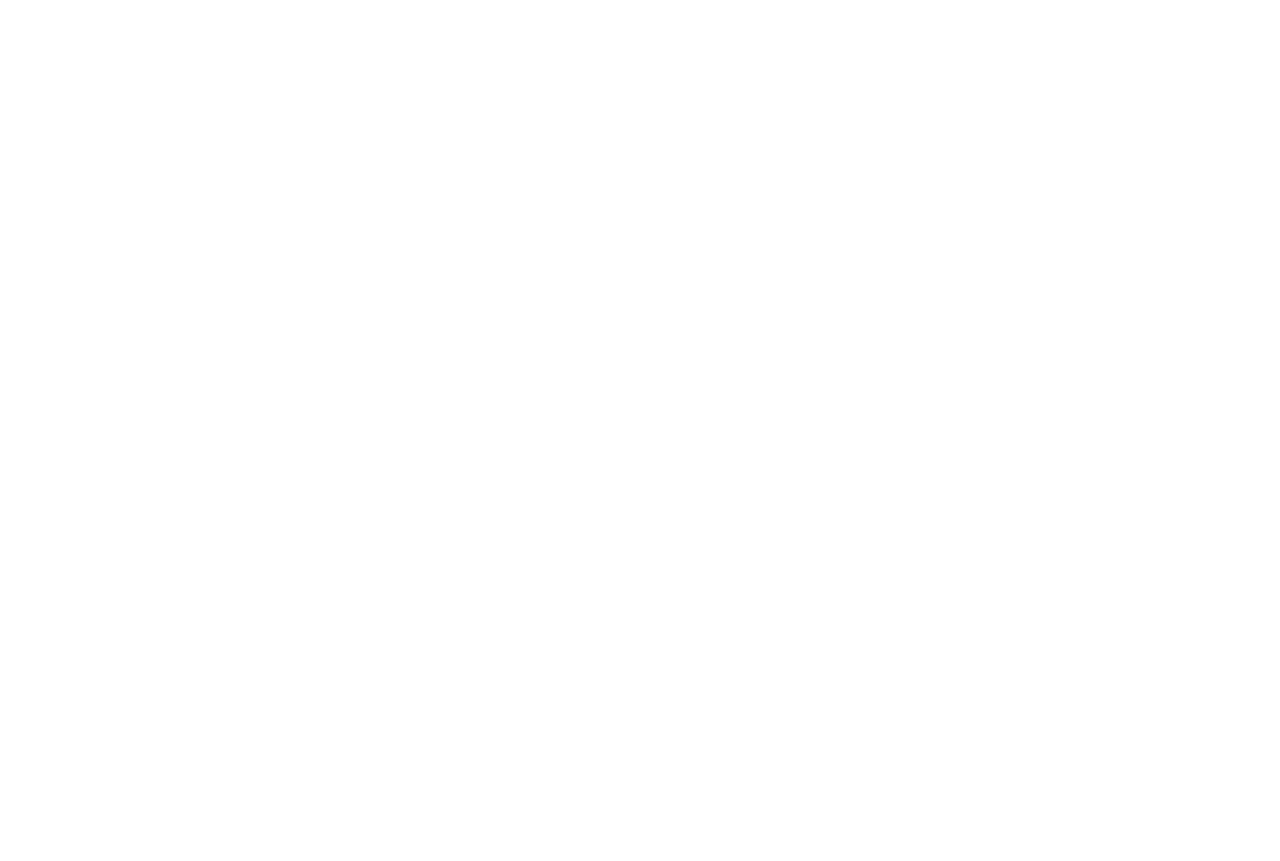
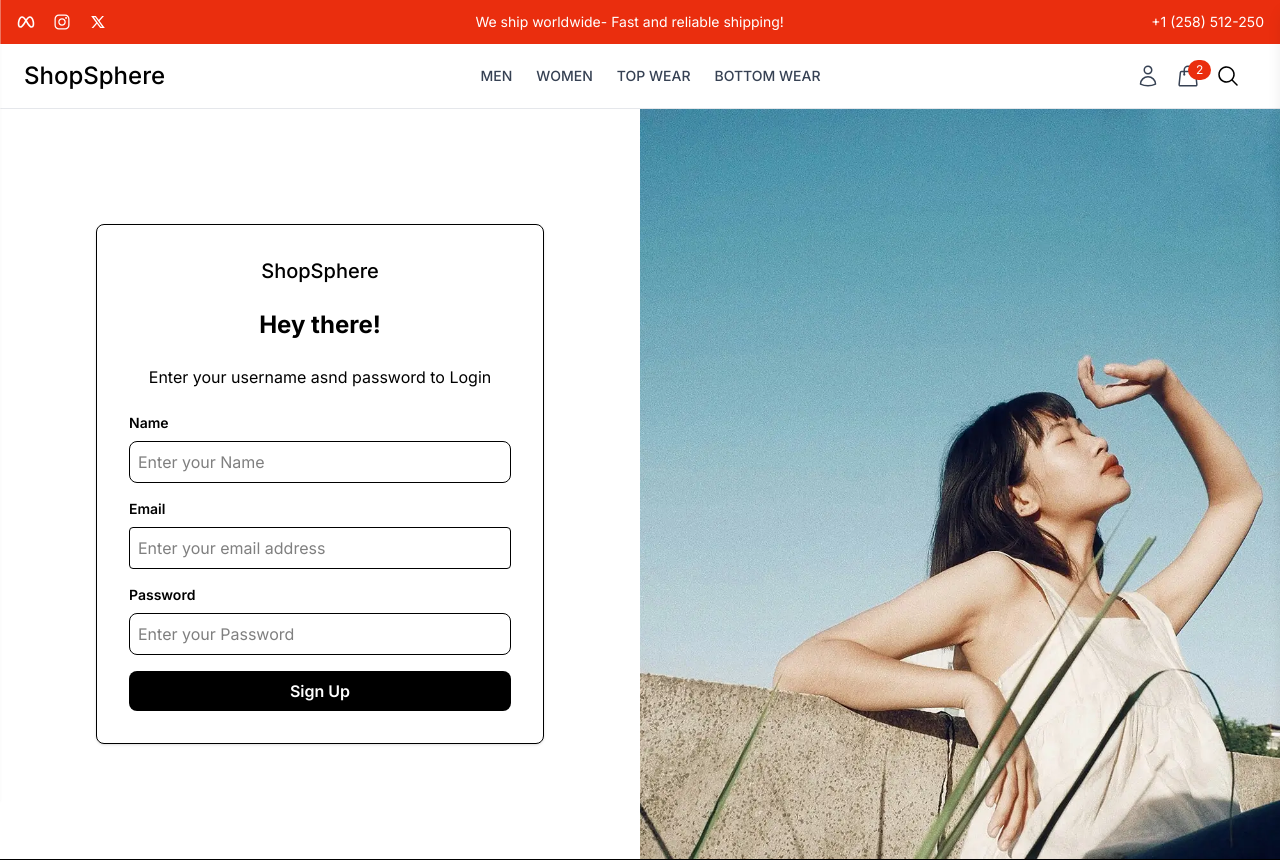
Before and after one commit to VINODKUMAR36594/ShopSphere, a React (Vite) app in the folder frontend/: page /register in a window 1280 px wide. Before the commit this address had no page. Shown: the top 861 px of the page. Before the commit the page ends 800 px from the top, so only its background shows below. Built offline with nearby package versions, Linux system fonts and the light colour scheme.

Commit message:
Add Login and Register pages, and integrate FeaturedCollection and FeaturesSection into Home

```diff
--- a/frontend/src/App.jsx
+++ b/frontend/src/App.jsx
@@ -4,12 +4,16 @@
 import UserLayout from './components/Layout/UserLayout';
 import Home from "./pages/Home";
 import {Toaster} from "sonner";
+import Login from "./pages/Login";
+import Register from "./pages/Register";
 function App(){
   return(
   <BrowserRouter>
   <Toaster position="top-right"/>
   <Routes>
     <Route path="/" element={<UserLayout/>} >
+    <Route path="login" element={<Login/>}></Route>
+    <Route path="register" element={<Register/>}></Route>
       {/* User Layout */}
       <Route index element={<Home/>}/>
        </Route>
--- /dev/null
+++ b/frontend/src/components/Products/FeaturedCollection.jsx
@@ -0,0 +1,29 @@
+import React from 'react'
+import { Link } from 'react-router-dom'
+import featured from '../../assets/featured.webp'
+const FeaturedCollection = () => {
+  return (
+    <section className='py-16 px-4 lg:px-0'>
+        <div className='container mx-auto flex flex-col-reverse lg:flex-row item-center bg-green-50 rounded-3xl'>
+            {/* left content */}
+            <div className='lg:w-1/2 p-8 text-center lg:text-left'>
+            <h2 className='text-lg font-semibold text-gray-700 mb-2'>
+                Comfort and Style</h2>
+                <h2 className='text-4xl lg:text-5xl font-bold mb-6 '>
+                    Apparel made for your everyday life</h2>
+                    <p className='text-lg text-gray-600 mb-6 '>
+                      Discover high-quality,comfortable clothing that effortlessly blends fashion and function. Designed to make you look and feel great every day.  </p>
+                      <Link to='/collections/all' className='bg-black text-white px-6 py-3 rounded-lg text-lg hover:bg-gray-800'>Shop Now</Link></div>
+
+
+        {/* Right Content */}
+        <div className='lg:w-1/2'>
+        <img src={featured} alt="Featured Collection"
+        className='w-full h-full object-cover lg:rounded-tr-3xl lg:rounded-br-3xl'/>
+        </div>
+         </div>
+    </section>
+  )
+}
+
+export default FeaturedCollection
--- /dev/null
+++ b/frontend/src/components/Products/FeaturesSection.jsx
@@ -0,0 +1,42 @@
+import React from 'react'
+import {HiOutlineCreditCard, HiShoppingBag} from 'react-icons/hi'
+import {HiArrowPathRoundedSquare} from 'react-icons/hi2'
+export default function FeaturesSection() {
+  return (
+    <section className='py-16 px-4 bg-white '>
+        <div className='container mx-auto grid grid-cols-1 md:grid-cols-3 gap-8 text-center'>
+            {/* Feature 1 */}
+            <div className='flex flex-col items-center '>
+                <div className='p-4 rounded-full mb-4'>
+                    <HiShoppingBag className='text-xl'/>
+                </div>
+                <h4 className='tracking-tighter mb-2  '>FREE INTERNATIONAL SHIPPING</h4>
+                <p className='text-gray-600 text-sm tracking-tighter'>
+                    On all orders over $100.00
+                </p>
+            </div>
+             {/* Feature 1 */}
+            <div className='flex flex-col items-center '>
+                <div className='p-4 rounded-full mb-4'>
+                    <HiArrowPathRoundedSquare className='text-xl'/>
+                </div>
+                <h4 className='tracking-tighter mb-2  '>    45 DAYS RETURN </h4>
+                <p className='text-gray-600 text-sm tracking-tighter'>
+                  Money back guarantee
+                  </p>
+            </div>
+             {/* Feature 1 */}
+            <div className='flex flex-col items-center '>
+                <div className='p-4 rounded-full mb-4'>
+                    <HiOutlineCreditCard className='text-xl'/>
+                </div>
+                <h4 className='tracking-tighter mb-2  '>SECURE CHECKOUT</h4>
+                <p className='text-gray-600 text-sm tracking-tighter'>
+                    1100% secured checkout process
+                </p>
+            </div>
+        </div>
+      HEllo=O
+    </section>
+  )
+}
--- a/frontend/src/pages/Home.jsx
+++ b/frontend/src/pages/Home.jsx
@@ -4,6 +4,8 @@
 import NewArrivals from '../components/Products/NewArrivals'
 import ProductDetails from '../components/Products/ProductDetails'
 import ProductGrid from '../components/Products/ProductGrid'
+import FeaturedCollection  from '../components/Products/FeaturedCollection'
+import FeaturesSection from '../components/Products/FeaturesSection'
 const placeholderProducts =[
    {
         _id:1,
@@ -100,6 +102,8 @@
         <h2 className='text-3xl text-center font-bold mb-4'>Top Wears for Women</h2>
         <ProductGrid products={placeholderProducts}/>
       </div>
+      <FeaturedCollection/>
+      <FeaturesSection/>
     </div>
   )
 }
--- /dev/null
+++ b/frontend/src/pages/Login.jsx
@@ -0,0 +1,60 @@
+import React, { useState } from 'react'
+import { Link } from 'react-router-dom';
+import login from '../assets/login.webp'
+const Login = () => {
+    const [email,setEmail]=useState("");
+    const [password,setPassword]=useState("");
+  return (
+    <div className='flex '>
+        <div className='w-full md:w-1/2 flex flex-col justify-center items-center p-8 md:p-12'>
+        <form className='w-full max-w-md bg-white p-8 rounded-lg border shadow-sm'>
+            <div className='flex justify-center mb-6 '>
+                <h2 className='text-xl font-medium '>ShopSphere</h2></div>
+                <h2 className='text-2xl font-bold text-center mb-6'>Hey there! </h2>
+                <p className='text-center mb-6'>
+                    Enter your username asnd password to Login
+                </p>
+                <div className='mb-4'>
+                    <label className="block text-sm font-semibold mb-2">Email </label>
+                    <input type="email" value={email} onChange={(e)=>setEmail(e.target.value)}
+                    className='w-full p-2 border rounded'
+                    placeholder='Enter your email address'/>
+
+                </div>
+                <div className='mb-4'>
+                    <label className="block text-sm font-semibold mb-2 ">Password</label>
+                    <input type="password" value={password} onChange={(e)=>setPassword(e.target.value)}
+                    className='w-full p-2 border rounded-lg'
+                    placeholder='Enter your Password' />
+                </div>
+                <button type='submit' className='w-full bg-black text-white p-2 rounded-lg font-semibold hover:bg-gray-800 transition'
+
+
+
+                >
+                    Sign In
+                </button>
+                <p className='mt-6 text-center text-sm'>
+                    Don't have an account?{}
+
+                <Link to='/register' className='text-blue-500 text-center'>Register</Link>
+
+                </p>
+
+
+
+
+
+
+                </form>
+                </div>
+                <div className='hidden md:block w-1/2 bg-gray-800'>
+                <div className='h-full flex flex-col justify-center items-center'>
+                    <img src={login} alt="Login to Account" className='h-[750px] w-full object-cover '/>
+                    </div>
+                    </div>
+    </div>
+  )
+}
+
+export default Login
--- /dev/null
+++ b/frontend/src/pages/Register.jsx
@@ -0,0 +1,68 @@
+import React,{useState} from 'react'
+import {Link} from 'react-router-dom'
+import register from '../assets/register.webp'
+const Register = () => {
+    const [name,SetName]=useState("")
+    const [email,setEmail]=useState("");
+    const [password,setPassword]=useState("");
+  return (
+    <div className='flex '>
+        <div className='w-full md:w-1/2 flex flex-col justify-center items-center p-8 md:p-12'>
+        <form className='w-full max-w-md bg-white p-8 rounded-lg border shadow-sm'>
+            <div className='flex justify-center mb-6 '>
+                <h2 className='text-xl font-medium '>ShopSphere</h2></div>
+                <h2 className='text-2xl font-bold text-center mb-6'>Hey there! </h2>
+                <p className='text-center mb-6'>
+                    Enter your username asnd password to Login
+                </p>
+                <div className='mb-4'>
+                    <label className="block text-sm font-semibold mb-2 ">Name</label>
+                    <input type="password" value={name} onChange={(e)=>SetName(e.target.value)}
+                    className='w-full p-2 border rounded-lg'
+                    placeholder='Enter your Name' />
+                </div>
+                <div className='mb-4'>
+                    <label className="block text-sm font-semibold mb-2">Email </label>
+                    <input type="email" value={email} onChange={(e)=>setEmail(e.target.value)}
+                    className='w-full p-2 border rounded'
+                    placeholder='Enter your email address'/>
+
+                </div>
+                <div className='mb-4'>
+                    <label className="block text-sm font-semibold mb-2 ">Password</label>
+                    <input type="password" value={password} onChange={(e)=>setPassword(e.target.value)}
+                    className='w-full p-2 border rounded-lg'
+                    placeholder='Enter your Password' />
+                </div>
+
+                <button type='submit' className='w-full bg-black text-white p-2 rounded-lg font-semibold hover:bg-gray-800 transition'
+
+
+
+                >
+                    Sign Up
+                </button>
+                {/* <p className='mt-6 text-center text-sm'>
+                    Don't have an account?{}
+
+                {/* <Link to='/register' className='text-blue-500 text-center'>Register</Link> */}
+
+                {/* </p> */}
+
+
+
+
+
+
+                </form>
+                </div>
+                <div className='hidden md:block w-1/2 bg-gray-800'>
+                <div className='h-full flex flex-col justify-center items-center'>
+                    <img src={register} alt="Login to Account" className='h-[750px] w-full object-cover '/>
+                    </div>
+                    </div>
+    </div>
+  )
+}
+
+export default Register
```
